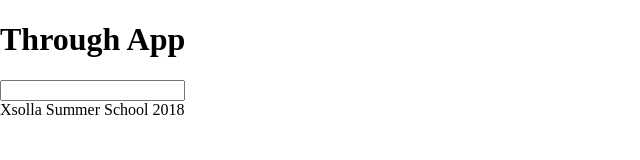
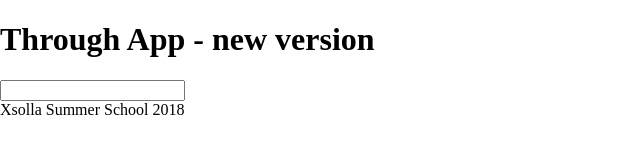
Before and after one commit to NikitaBonachev/cicd, a website built with webpack: page src/index.html in a window 1280 px wide. Shown: the whole page, without its empty margins (0-640 px from the left). Built offline with nearby package versions, Linux system fonts and the light colour scheme; no server answers.

Commit message:
Merge branch 'master' of https://git.heroku.com/afternoon-plains-99558

```diff
--- a/src/index.html
+++ b/src/index.html
@@ -7,7 +7,7 @@
 <body>
 
 <ta-layout>
-    <h1 slot="header">Through App</h1>
+    <h1 slot="header">Through App - new version</h1>
     <ta-user-list></ta-user-list>
     <span slot="footer">Xsolla Summer School 2018</span>
 </ta-layout>
```
